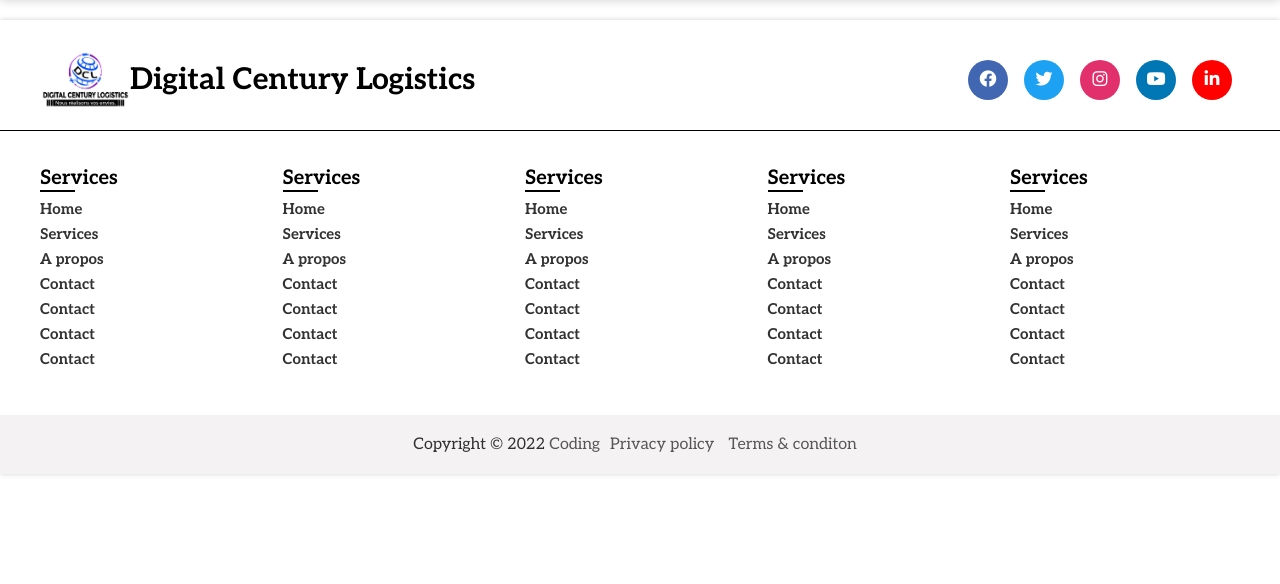
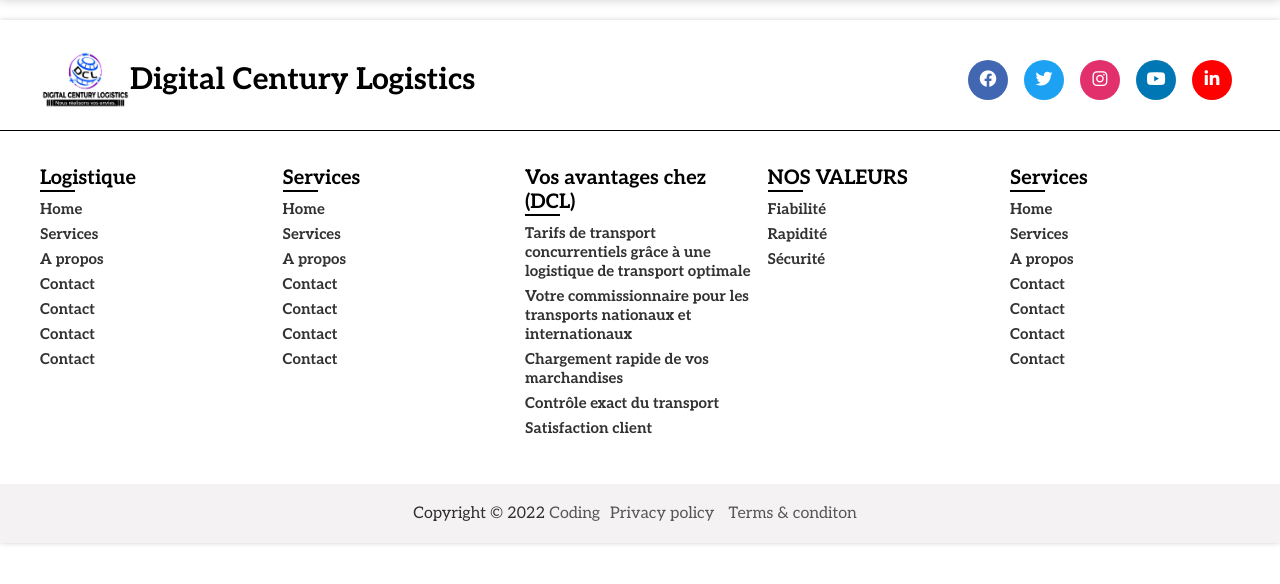
Before and after one commit to Djinoh/sitedcl, a PHP site: page / in a window 1280 px wide. Shown: the part 80-664 px from the top of the page. Run offline with PHP 8.4, Linux system fonts and the light colour scheme; some libraries are stand-ins or nearby versions; some web fonts are replaced.

Commit message:
ajout des sections: personne cle de DCL, a propos...

```diff
--- a/pages/footer.php
+++ b/pages/footer.php
@@ -15,7 +15,7 @@
         </div>
         <div class="link-boxes">
             <ul class="box">
-                <li class="link_name">Services</li>
+                <li class="link_name">Logistique</li>
                 <li><a href="#">Home</a></li>
                 <li><a href="#">Services</a></li>
                 <li><a href="#">A propos</a></li>
@@ -35,24 +35,19 @@
                 <li><a href="#">Contact</a></li>
             </ul>
             <ul class="box">
-                <li class="link_name">Services</li>
-                <li><a href="#">Home</a></li>
-                <li><a href="#">Services</a></li>
-                <li><a href="#">A propos</a></li>
-                <li><a href="#">Contact</a></li>
-                <li><a href="#">Contact</a></li>
-                <li><a href="#">Contact</a></li>
-                <li><a href="#">Contact</a></li>
+                <li class="link_name">Vos avantages chez (DCL)</li>
+                <li><a href="#">Tarifs de transport concurrentiels grâce à une logistique de transport optimale</a></li>
+                <li><a href="#">Votre commissionnaire pour les transports nationaux et internationaux</a></li>
+                <li><a href="#">Chargement rapide de vos marchandises</a></li>
+                <li><a href="#">Contrôle exact du transport</a></li>
+                <li><a href="#">Satisfaction client</a></li>
+
             </ul>
             <ul class="box">
-                <li class="link_name">Services</li>
-                <li><a href="#">Home</a></li>
-                <li><a href="#">Services</a></li>
-                <li><a href="#">A propos</a></li>
-                <li><a href="#">Contact</a></li>
-                <li><a href="#">Contact</a></li>
-                <li><a href="#">Contact</a></li>
-                <li><a href="#">Contact</a></li>
+                <li class="link_name">NOS VALEURS</li>
+                <li><a href="#">Fiabilité</a></li>
+                <li><a href="#">Rapidité</a></li>
+                <li><a href="#">Sécurité</a></li>
             </ul>
             <ul class="box">
                 <li class="link_name">Services</li>
@@ -68,7 +63,10 @@
     </div>
     <div class="bottom-footer">
             <div class="text-bottom">
-                <span class="copyright-text">Copyright &#169; 2022 <a href="#">Coding</a></span>
+                <span class="copyright-text">
+                    Copyright &#169; 2022
+                    <a href="#" title="Laissez vos requetes à l'addresse: ayanou.sodji@gmail.com" >Coding</a>
+                </span>
                 <span class="policy-terms">
                     <a href="#">Privacy policy</a>
                     <a href="#">Terms & conditon</a>
```
